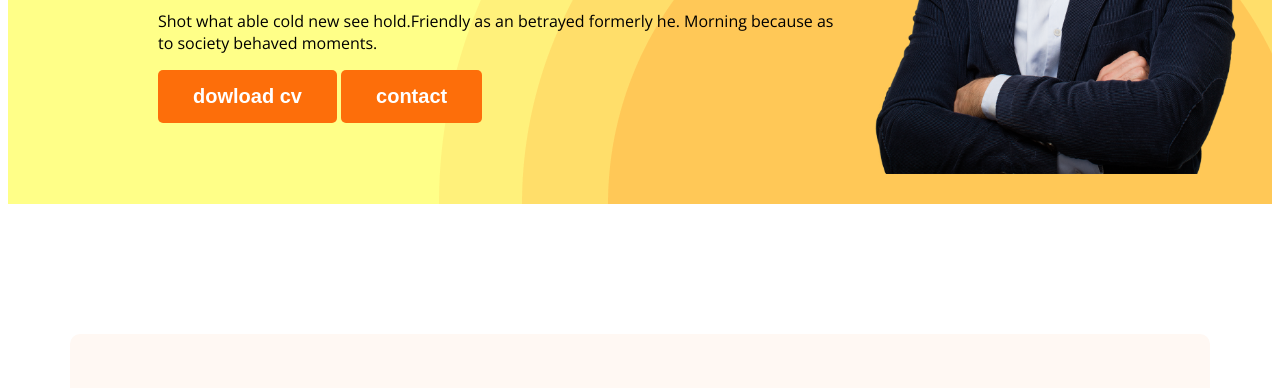
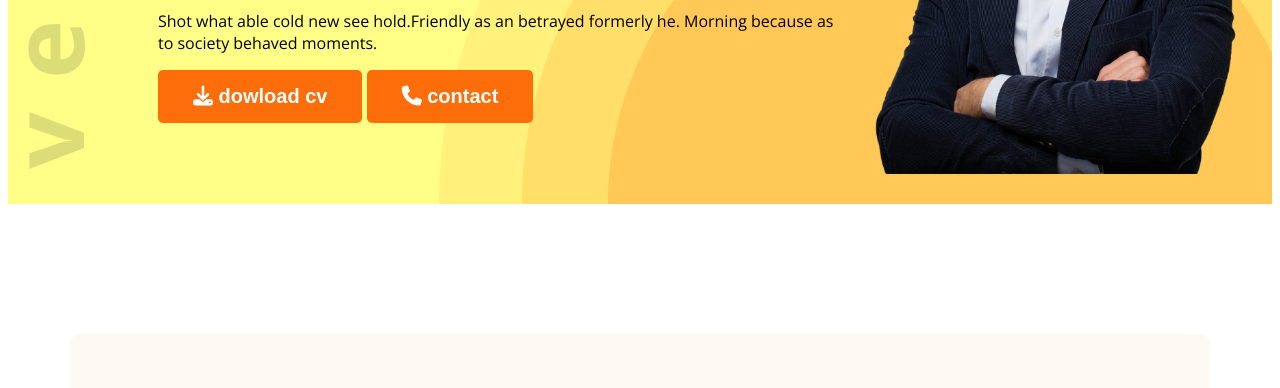
Before and after one commit to Uchingnomarma/my--simple, a plain HTML site: page index.html in a window 1280 px wide. Shown: the part 412-800 px from the top of the page. Drawn offline with nearby package versions, Linux system fonts and the light colour scheme.

Commit message:
added font owesome

```diff
--- a/index.html
+++ b/index.html
@@ -10,6 +10,7 @@
  <link href="https://fonts.googleapis.com/css2?family=Open+Sans:wght@400;700&display=swap" rel="stylesheet">
 
 <link rel="stylesheet" href="styles/portfolio.css">
+<script src="https://kit.fontawesome.com/9ad1a81ca8.js" crossorigin="anonymous"></script>
 
 </head>
 <body>
@@ -27,8 +28,8 @@
     <h3 class="banner-greeting">hi,I am</h3>
     <h1 class="banner-tittle">mary hardy</h1>
     <p class="banner-description">Shot what able cold new see hold.Friendly as an betrayed formerly he. Morning because as to society behaved moments.</p>
-    <button class="btn-primary">dowload cv</button>
-    <button class="btn-primary">contact</button>
+    <button class="btn-primary"><i class="fa-solid fa-download"></i> dowload cv</button>
+    <button class="btn-primary"><i class="fa-solid fa-phone"></i> contact</button>
    </div>
    <img class="profile-pic" src="images/hardy.png" alt="">
   </div>
--- a/styles/portfolio.css
+++ b/styles/portfolio.css
@@ -63,9 +63,9 @@ nav > ul{
 /* header related styles */
 .header{
  background-color: #ff8f;
- background-image: url('../images/header_bg.png');
+ background-image: url('../images/header_bg.png'), url('../images/developer.png');
  background-repeat:  no-repeat;
- background-position:  bottom right;
+ background-position:  bottom right, top left;
 }
 .banner{
  padding: 30px 30px 30px 150px;
```
